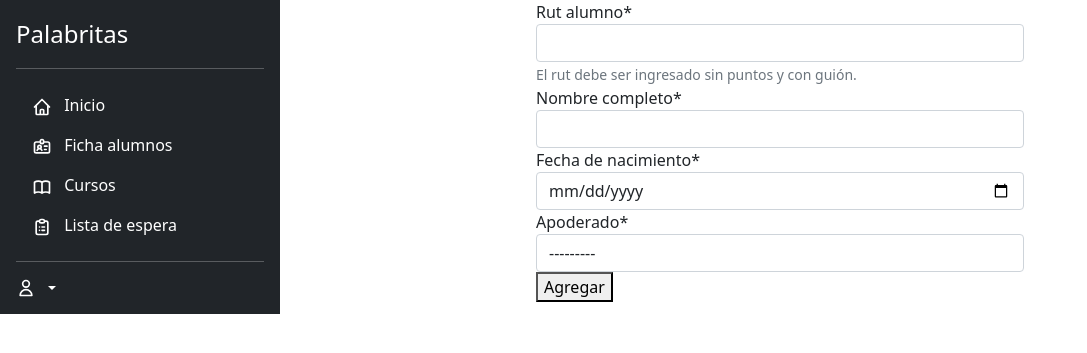
After one commit to Frostgold/django-app-palabritas, a Django app: page /alumnos/agregar_ficha in a window 1280 px wide. The commit adds this page. Shown: the top 353 px of the page, without its empty margins (0-1087 px from the left). Run offline with Django 3.2, Linux system fonts and the light colour scheme; the visitor is signed in with stand-in values (Sample User, id 1); data comes from the database, SQL or seed files in the repository; data that the repository does not hold is empty; some libraries are stand-ins or nearby versions.

Commit message:
Módulo agregar ficha de alumno

```diff
--- a/autenticacion/forms.py
+++ b/autenticacion/forms.py
@@ -30,9 +30,6 @@
         widgets = {
             'usaurio': TextInput(attrs={'autofocus': True}),
             'email': TextInput(attrs={'placeholder': "nombre@ejemplo.com"}),
-        }
-        validators = {
-            ''
         }
         labels = {
             'usuario': ('Nombre de usuario'),
--- /dev/null
+++ b/fichas_alumnos/forms.py
@@ -0,0 +1,38 @@
+from django.forms import ModelForm, DateInput
+import datetime
+
+from .models import FichaAlumno, AvanceAlumno, BancoTrabajo, BancoDocumento, DetalleApoderado
+
+class AgregarFichaAlumno(ModelForm):
+
+    class Meta:
+        model = FichaAlumno
+        fields = ['rut', 'nombre', 'fecha_nacimiento',]
+        widgets = {
+            'fecha_nacimiento': DateInput(attrs={'type':"date", 'max':datetime.date.today()}),
+        }
+        labels = {
+            'nombre': ('Nombre completo'),
+            'fecha_nacimiento': ('Fecha de nacimiento'),
+        }
+        error_messages = {
+            'rut': {
+                'unique': ("La ficha de este alumno ya se encuentra creada."),
+                'required': ("Campo rut alumno requerido."),
+            },
+            'nombre': {
+                'required': ("Campo nombre requerido."),
+            },
+            'fecha_nacimiento': {
+                'required': ("Campo fecha de nacimiento requerido."),
+            },
+        }
+
+class AgregarAvanceAlumno(ModelForm):
+    pass
+
+class AgregarTrabajoAlumno(ModelForm):
+    pass
+
+class AgregarDocumentoAlumno(ModelForm):
+    pass
--- a/fichas_alumnos/models.py
+++ b/fichas_alumnos/models.py
@@ -112,3 +112,17 @@
 
     def geteditor(self):
         return self.editor.nombre
+
+
+class DetalleApoderado(models.Model):
+    id = models.AutoField(primary_key=True)
+    alumno = models.ForeignKey(FichaAlumno, on_delete=models.CASCADE)
+    apoderado = models.ForeignKey(Usuario, on_delete=models.CASCADE)
+
+    class Meta:
+        verbose_name = 'Detalle Apoderado'
+        verbose_name_plural = 'Detalle Apoderados'
+        ordering = ['id']
+
+    def getapoderado(self):
+        return self.apoderado.nombre
--- /dev/null
+++ b/fichas_alumnos/templates/formularios/ficha_alumno_agregar_formulario.html
@@ -0,0 +1,20 @@
+{% extends 'base.html' %}
+{% load static %}
+{% load crispy_forms_tags %}
+
+{% block titulo %}Agregar ficha de alumno{% endblock titulo %}
+
+{% block content %}
+
+    <div class="container">
+        <div class="col col-md-8 col-lg-6 mx-auto">
+            <form method="post">
+                {% csrf_token %}
+                {{ form|crispy }}
+                {{ apoderado|crispy }}
+                <button type="submit">Agregar</button>
+            </form>
+        </div>
+    </div>
+
+{% endblock content %}
--- a/fichas_alumnos/urls.py
+++ b/fichas_alumnos/urls.py
@@ -4,4 +4,5 @@
 urlpatterns = [
     path('', views.listado_fichas_alumnos_view, name='listado_fichas_alumnos'),
     path('ficha_alumno/<str:rut>', views.ficha_alumno_view, name='ficha_alumno'),
+    path('agregar_ficha', views.form_agregar_ficha_alumno, name='agregar_ficha_alumno'),
 ]
--- a/fichas_alumnos/views.py
+++ b/fichas_alumnos/views.py
@@ -1,37 +1,114 @@
-from django.shortcuts import render
+from django.shortcuts import redirect, render
 from django.db.models import Q
-from .models import FichaAlumno, BancoDocumento, BancoTrabajo, AvanceAlumno
+from .models import FichaAlumno, BancoDocumento, BancoTrabajo, AvanceAlumno, DetalleApoderado
 from django.contrib.auth.decorators import login_required, permission_required
+from django.http import HttpResponse
+from django.forms import inlineformset_factory
+
+from .forms import AgregarFichaAlumno
 
 
 @login_required
-@permission_required('view_fichaalumno', raise_exception=True)
+@permission_required('fichas_alumnos.view_fichaalumno', raise_exception=True)
 def listado_fichas_alumnos_view(request):
 
     context = {}
-    context['listado'] = FichaAlumno.objects.all()
 
-    if request.method == 'GET':
+    # Revisa si el usuario es apoderado y si es que tiene pupilos asginados
+    if not request.user.has_perm('fichas_alumnos.can_view_listado_fichas'):
+        lista_alumnos = []
 
-        if request.GET.get('curso') == "0" and request.GET.get('nomrut') != "":
-            query = request.GET.get('nomrut')
-            object_list = FichaAlumno.objects.filter(
-                Q(nombre__icontains=query) | Q(rut__icontains=query)
-            )
-            context['listado'] = object_list
+        alumno = DetalleApoderado.objects.filter(apoderado=request.user)
+        if alumno:
+            for a in alumno:
+                lista_alumnos.append(a.alumno.rut)
+
+            listado = FichaAlumno.objects.filter(rut__in=lista_alumnos)
+
+            try:
+                if listado:
+                    context['listado'] = listado
+            except:
+                pass
+
+    else:
+        context['listado'] = FichaAlumno.objects.all()
+
+        if request.method == 'GET':
+
+            if request.GET.get('curso') == "0" and request.GET.get('nomrut') != "":
+                query = request.GET.get('nomrut')
+                object_list = FichaAlumno.objects.filter(
+                    Q(nombre__icontains=query) | Q(rut__icontains=query)
+                )
+                context['listado'] = object_list
 
 
     return render(request, 'listado_fichas_alumnos.html', context)
 
 
 @login_required
-@permission_required('view_fichaalumno', raise_exception=True)
+@permission_required('fichas_alumnos.view_fichaalumno', raise_exception=True)
 def ficha_alumno_view(request, rut):
 
     context = {}
+
+    # Revisa si el usuario es apoderado. Si el alumno le corresponde puede entrar.
+    if not request.user.has_perm('fichas_alumnos.can_view_listado_fichas'):
+
+        alumnos = DetalleApoderado.objects.filter(apoderado=request.user)
+        for alumno in alumnos:
+            if rut == alumno.alumno.rut:
+
+                context['apoderado'] = DetalleApoderado.objects.filter(alumno=rut)
+                context['ficha'] = FichaAlumno.objects.filter(rut=rut)
+                context['avances'] = AvanceAlumno.objects.filter(alumno=rut)
+                context['trabajos'] = BancoTrabajo.objects.filter(alumno=rut)
+                context['documentos'] = BancoDocumento.objects.filter(alumno=rut)
+
+                return render(request, 'ficha_alumno.html', context)
+
+        return redirect('listado_fichas_alumnos')
+
+    context['apoderado'] = DetalleApoderado.objects.filter(alumno=rut)
     context['ficha'] = FichaAlumno.objects.filter(rut=rut)
     context['avances'] = AvanceAlumno.objects.filter(alumno=rut)
     context['trabajos'] = BancoTrabajo.objects.filter(alumno=rut)
     context['documentos'] = BancoDocumento.objects.filter(alumno=rut)
 
     return render(request, 'ficha_alumno.html', context)
+
+@login_required
+@permission_required('fichas_alumnos.add_fichaalumno', raise_exception=True)
+def form_agregar_ficha_alumno(request):
+
+    context = {}
+    context['form'] = AgregarFichaAlumno
+
+    ApoderadoFormSet = inlineformset_factory(FichaAlumno, DetalleApoderado, fields=('apoderado',), can_delete=False, max_num=1)
+
+    alumno = FichaAlumno()
+    context['apoderado'] = ApoderadoFormSet(instance=alumno)
+
+
+    if request.method == 'POST':
+        # create a form instance and populate it with data from the request:
+        form = AgregarFichaAlumno(request.POST)
+
+        # check whether it's valid:
+        if form.is_valid():
+            rut = form.cleaned_data['rut']
+            ficha_creada = form.save(commit=False)
+            print(ficha_creada)
+            formset = ApoderadoFormSet(request.POST, instance=ficha_creada)
+            if formset.is_valid():
+                ficha_creada.save()
+                formset.save()
+
+                return redirect('ficha_alumno', rut)
+
+        else:
+            context['form'] = form
+
+
+    return render(request, 'formularios/ficha_alumno_agregar_formulario.html', context)
--- a/templates/base.html
+++ b/templates/base.html
@@ -38,7 +38,7 @@
                 Inicio
               </a>
             </li>
-            {% if perms.foo %}
+            {% if perms.fichas_alumnos.view_fichaalumno %}
               <li class="nav-item">
                 <a href="{% url 'listado_fichas_alumnos' as url_fichas %} {{ url_fichas }} " class="nav-link {% if request.path == url_fichas %} active {% endif %}" {% if request.path == url_fichas %} aria-class="active" {% endif %}>
                   <svg class="me-2" width="20" height="20" fill="none" stroke="currentColor" viewBox="0 0 24 24"
@@ -50,6 +50,8 @@
                   Ficha alumnos
                 </a>
               </li>
+            {% endif %}
+            {% if perms.foo %}
               <li class="nav-item">
                 <a class="nav-link" href="#">
                   <svg class="me-2" width="20" height="20" fill="none" stroke="currentColor" viewBox="0 0 24 24"
@@ -124,7 +126,7 @@
             Inicio
           </a>
         </li>
-        {% if perms.foo %}
+        {% if perms.fichas_alumnos.view_fichaalumno %}
           <li>
             <a href="{% url 'listado_fichas_alumnos' as url_fichas %} {{ url_fichas }} " class="nav-link text-white {% if request.path == url_fichas %} active {% endif %}" {% if request.path == url_fichas %} aria-class="active" {% endif %}>
               <svg class="me-2" width="20" height="20" fill="none" stroke="currentColor" viewBox="0 0 24 24"
@@ -136,6 +138,8 @@
               Ficha alumnos
             </a>
           </li>
+        {% endif %}
+        {% if perms.foo %}
           <li>
             <a href="#" class="nav-link text-white">
               <svg class="me-2" width="20" height="20" fill="none" stroke="currentColor" viewBox="0 0 24 24"
```
Also changed, not shown: fichas_alumnos/admin.py (+22 -1 lines), fichas_alumnos/templates/ficha_alumno.html (+34 -4 lines), fichas_alumnos/templates/listado_fichas_alumnos.html (+17 -5 lines), fichas_alumnos/migrations/0004_alter_fichaalumno_options.py (added), fichas_alumnos/migrations/0005_detalleapoderado.py (added).
